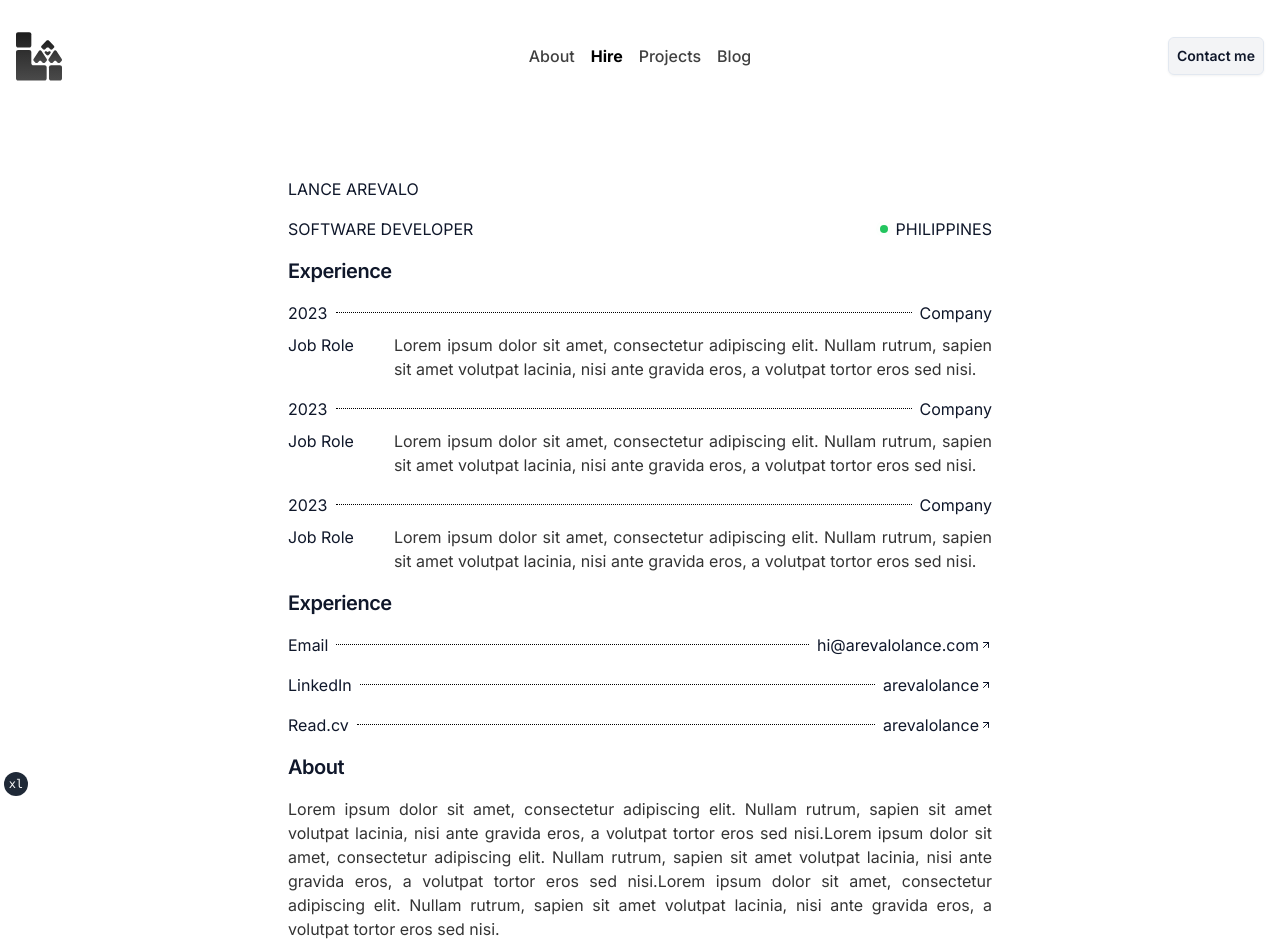
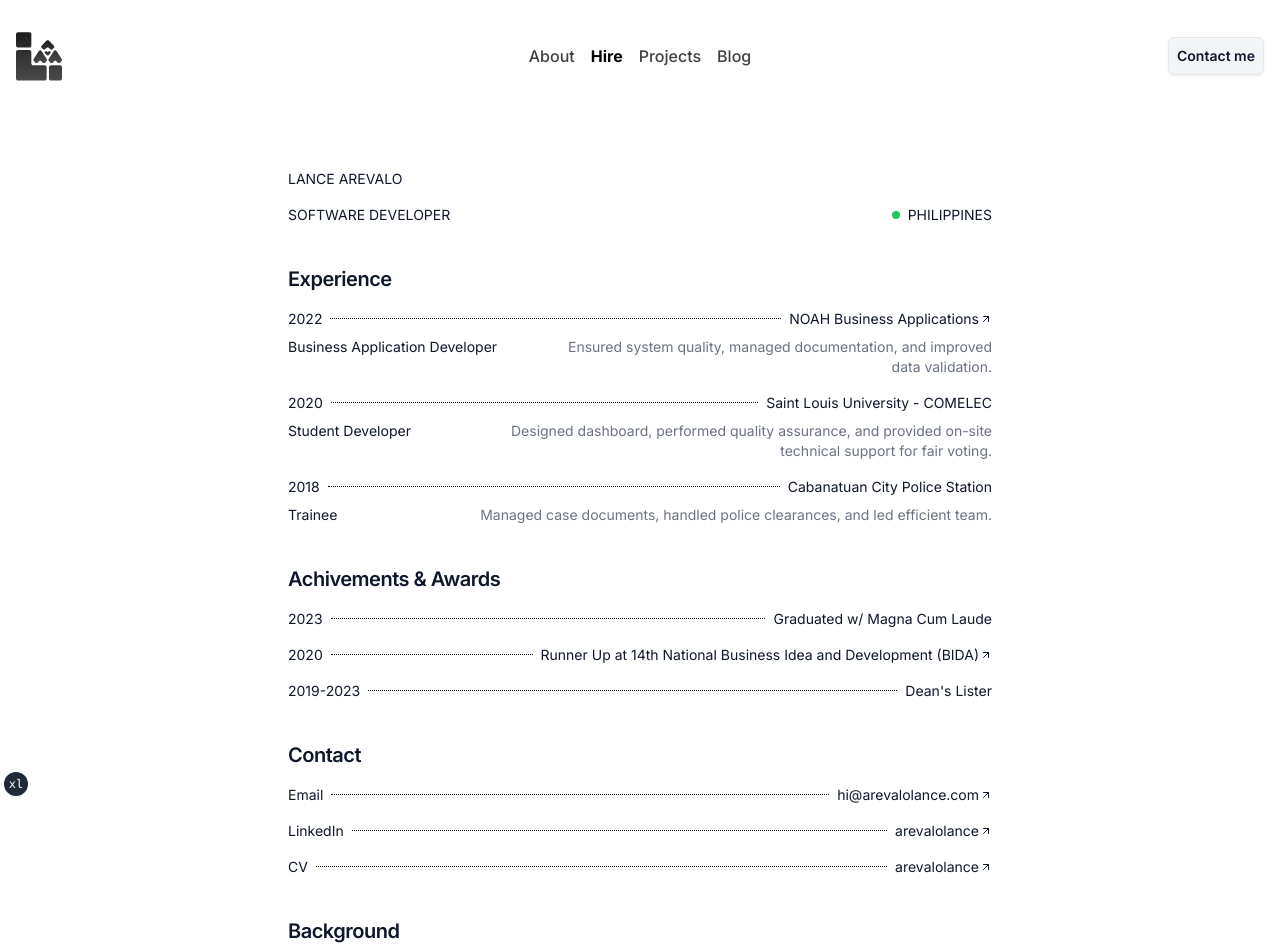
Before and after one commit to arevalolance/dotcom, a Next.js app: page /hire in a window 1280 px wide. Shown: the top 952 px of the page. Built offline with nearby package versions, Linux system fonts and the light colour scheme.

Commit message:
refactor: metadata and minor edits to subpages

```diff
--- a/app/about/page.tsx
+++ b/app/about/page.tsx
@@ -1,9 +1,22 @@
 "use client"
 
+import { Metadata } from "next"
 import Link from "next/link"
+import { allBlogs } from "@/.contentlayer/generated"
 import { ArrowUpRight } from "lucide-react"
 
 import { projects } from "@/types/projects"
+import {
+  Tooltip,
+  TooltipContent,
+  TooltipProvider,
+  TooltipTrigger,
+} from "@/components/ui/tooltip"
+
+export const metadata: Metadata = {
+  title: "About",
+  description: "Lance Arevalo - Software Developer.",
+}
 
 export default function About() {
   return (
@@ -13,18 +26,41 @@ export default function About() {
           Hi, I&apos;m Lance
         </h3>
 
-        <p>Lorem ipsum dolor sit amet, consectetur adipiscing elit.</p>
+        <p>
+          I like to build fun projects. I also like to read and watch movies.
+        </p>
 
         <p>
-          Lorem ipsum dolor sit amet, consectetur adipiscing elit. Nullam
-          rutrum, sapien sit amet volutpat lacinia, nisi ante gravida eros, a
-          volutpat tortor eros sed nisi. Phasellus sed porta risus.
+          In this website, you&apos;ll find tutorials, life updates, or thoughts
+          about anything that I find interesting. To receive the latest updates,
+          you can subscribe via RSS or{" "}
+        </p>
+
+        <p>
+          Chat with me via{" "}
+          <Link
+            className="text-blue-500 underline"
+            href={"mailto:lancearevalo2000@gmail.com"}
+          >
+            email
+          </Link>{" "}
+          or{" "}
+          <TooltipProvider delayDuration={100}>
+            <Tooltip>
+              <TooltipTrigger className="text-gray-500 hover:cursor-not-allowed">
+                phone
+              </TooltipTrigger>
+              <TooltipContent>Coming soon</TooltipContent>
+            </Tooltip>
+          </TooltipProvider>
+          . I&apos;ll get back to you as soon as I can when I receive your
+          message.
         </p>
       </div>
 
-      <hr className="my-8 h-[1px] w-full border-t-[1px] border-dotted border-black" />
+      {/* <hr className="my-8 h-[1px] w-full border-t-[1px] border-dotted border-black" /> */}
 
-      <div className="flex flex-col gap-4">
+      {/* <div className="flex flex-col gap-4">
         <h4 className="scroll-m-20 text-xl font-semibold tracking-tight">
           The Plan
         </h4>
@@ -42,7 +78,7 @@ export default function About() {
           rutrum, sapien sit amet volutpat lacinia, nisi ante gravida eros, a
           volutpat tortor eros sed nisi. Phasellus sed porta risus.
         </p>
-      </div>
+      </div> */}
 
       <hr className="my-8 h-[1px] w-full border-t-[1px] border-dotted border-black" />
 
@@ -84,14 +120,20 @@ export default function About() {
         </h4>
 
         <div className="flex flex-col">
+          {allBlogs
+            .slice(-3)
+            .reverse()
+            .map((item) => (
               <Link
+                key={item.title}
                 className="group flex flex-row items-center gap-[1px] text-sm hover:underline"
-            href={""}
+                href={`/blog/${item.slug}`}
                 target="_blank"
               >
-            Post 1
+                {item.title}
                 <ArrowUpRight className="h-3 w-3" />
               </Link>
+            ))}
         </div>
       </div>
     </main>
--- a/app/blog/page.tsx
+++ b/app/blog/page.tsx
@@ -1,19 +1,20 @@
 "use client"
 
 import { useState } from "react"
-import type { Metadata } from "next"
+import { Metadata } from "next"
 import Link from "next/link"
 import { allBlogs } from "contentlayer/generated"
 
 import { cn } from "@/lib/utils"
 import { Input } from "@/components/ui/input"
 
-// export const metadata: Metadata = {
-//   title: "Blog",
-//   description: "Read my thoughts on software development, design, and more.",
-// }
+const topics = ["Productivity", "Tools and Technology", "Thoughts", "Others"]
 
-const topics = ["Productivity", "Technology", "Film", "Tools and Technology"]
+export const metadata: Metadata = {
+  title: "Blog",
+  description:
+    "Read my thoughts and tutorials on software development and more.",
+}
 
 export default function BlogPage() {
   const [topicFilter, setTopicFilter] = useState("")
@@ -27,11 +28,6 @@ export default function BlogPage() {
           <h3 className="scroll-m-20 text-2xl font-semibold tracking-tight">
             All posts by date
           </h3>
-          <p>
-            Lorem ipsum dolor sit amet, consectetur adipiscing elit. Nullam
-            rutrum, sapien sit amet volutpat lacinia, nisi ante gravida eros, a
-            volutpat tortor eros sed nisi.{" "}
-          </p>
         </div>
         {allBlogs
           .filter(
@@ -97,10 +93,7 @@ export default function BlogPage() {
                     : "font-semibold text-black",
                   "hover:cursor-pointer hover:text-black"
                 )}
-                onClick={() => {
-                  setTopicFilter(topicFilter === item ? "" : item)
-                  console.log(topicFilter === item ? "" : item)
-                }}
+                onClick={() => setTopicFilter(topicFilter === item ? "" : item)}
                 key={item}
               >
                 {item}
--- a/app/hire/page.tsx
+++ b/app/hire/page.tsx
@@ -2,13 +2,22 @@
 
 import Link from "next/link"
 import { useRouter } from "next/navigation"
-import { ArrowUpRight, ExternalLink } from "lucide-react"
+import { ArrowUpRight } from "lucide-react"
+
+import { Resume, resume } from "@/types/resume"
+import { Metadata } from "next"
 
 interface ResumeInfo {
-  year: number
+  title: string
   company: string
-  role: string
-  description: string[]
+  link?: string
+  duration: string
+  responsibilities: string
+}
+
+export const metadata: Metadata = {
+  title: "Hire",
+  description: "Know more about my skills and how we can work together to build something amazing."
 }
 
 function SectionHeading({
@@ -22,39 +31,31 @@ function SectionHeading({
 }) {
   return (
     <div className="flex flex-row items-center gap-2 ">
-      <span>{left}</span>
+      <span className="whitespace-nowrap break-keep">{left}</span>
       <hr className="h-[1px] w-full border-t-[1px] border-dotted border-black" />
       {link ? (
         <Link
-          className="group flex flex-row items-center gap-[1px] hover:underline"
+          className="group flex flex-row items-center gap-[1px] text-right hover:underline sm:whitespace-nowrap"
           href={link}
           target="_blank"
         >
           {right}
-          <ArrowUpRight className="h-3 w-3" />
+          <ArrowUpRight className="hidden h-3 w-3 sm:block" />
         </Link>
       ) : (
-        <span>{right}</span>
+        <span className="whitespace-nowrap break-keep">{right}</span>
       )}
     </div>
   )
 }
 
-function JobSection({ info }: { info?: ResumeInfo }) {
+function JobSection({ info }: { info: ResumeInfo }) {
   return (
     <div className="flex flex-col gap-2">
-      <SectionHeading left={2023} right={"Company"} />
-      <div className="flex flex-row items-start gap-10 ">
-        <div className="flex">
-          <span className="whitespace-nowrap">Job Role</span>
-        </div>
-        <div className="flex flex-col gap-2">
-          <span className="text-justify text-black/80">
-            Lorem ipsum dolor sit amet, consectetur adipiscing elit. Nullam
-            rutrum, sapien sit amet volutpat lacinia, nisi ante gravida eros, a
-            volutpat tortor eros sed nisi.
-          </span>
-        </div>
+      <SectionHeading left={info.duration} right={info.company} link={info.link} />
+      <div className="flex flex-row justify-between gap-10">
+        <span className="whitespace-normal text-left sm:whitespace-nowrap">{info.title}</span>
+        <span className="text-right text-gray-500">{info.responsibilities}</span>
       </div>
     </div>
   )
@@ -64,7 +65,8 @@ export default function Resume() {
   const router = useRouter()
 
   return (
-    <main className="container mx-auto my-16 lg:w-10/12 xl:w-[60%] 2xl:w-1/2">
+    <main className="container mx-auto my-14 text-sm lg:w-10/12 xl:w-[60%] 2xl:w-1/2">
+      <div className="flex flex-col gap-10">
         <div className="flex flex-col gap-4">
           <span className="">LANCE AREVALO</span>
           <div className="flex flex-row justify-between ">
@@ -77,18 +79,41 @@ export default function Resume() {
               <span>PHILIPPINES</span>
             </div>
           </div>
-        <div className="flex flex-col gap-4">
-          <h4 className="scroll-m-20 text-xl font-semibold tracking-tight">
-            Experience
-          </h4>
-          <JobSection />
-          <JobSection />
-          <JobSection />
         </div>
 
         <div className="flex flex-col gap-4">
           <h4 className="scroll-m-20 text-xl font-semibold tracking-tight">
             Experience
+          </h4>
+          {resume.experiences.map((item) => (
+            <JobSection key={item.company} info={item} />
+          ))}
+        </div>
+
+
+        <div className="flex flex-col gap-4">
+          <h4 className="scroll-m-20 text-xl font-semibold tracking-tight">
+            Achivements & Awards
+          </h4>
+          <SectionHeading
+            left={"2023"}
+            right={"Graduated w/ Magna Cum Laude"}
+          />
+          <SectionHeading
+            left={"2020"}
+            right={"Runner Up at 14th National Business Idea and Development (BIDA)"}
+            link={"https://www.philippinechamber.com/"}
+          />
+          <SectionHeading
+            left={"2019-2023"}
+            right={"Dean's Lister"}
+          />
+        </div>
+
+
+        <div className="flex flex-col gap-4">
+          <h4 className="scroll-m-20 text-xl font-semibold tracking-tight">
+            Contact
           </h4>
           <SectionHeading
             left={"Email"}
@@ -101,7 +126,7 @@ export default function Resume() {
             link="https://linkedin.com/in/arevalolance"
           />
           <SectionHeading
-            left={"Read.cv"}
+            left={"CV"}
             right={"arevalolance"}
             link="https://read.cv/arevalolance"
           />
@@ -109,26 +134,29 @@ export default function Resume() {
 
         <div className="flex flex-col gap-4">
           <h4 className="scroll-m-20 text-xl font-semibold tracking-tight">
-            About
+            Background
           </h4>
-          <p className="text-justify  text-black/80">
-            Lorem ipsum dolor sit amet, consectetur adipiscing elit. Nullam
-            rutrum, sapien sit amet volutpat lacinia, nisi ante gravida eros, a
-            volutpat tortor eros sed nisi.Lorem ipsum dolor sit amet,
-            consectetur adipiscing elit. Nullam rutrum, sapien sit amet volutpat
-            lacinia, nisi ante gravida eros, a volutpat tortor eros sed
-            nisi.Lorem ipsum dolor sit amet, consectetur adipiscing elit. Nullam
-            rutrum, sapien sit amet volutpat lacinia, nisi ante gravida eros, a
-            volutpat tortor eros sed nisi.
+          <p className="group text-justify text-black/80">
+            Hi, I&apos;m Lance, a Software Developer with a passion in building innovative and fun things. With my interests in the web, I&apos;ve built several <Link className="text-blue-600 underline" href={"/projects"}>projects</Link> on the web focusing on both frontend and backend on Social Networking, Data Visualization, Process Pipelines, and many more.
+            <br />
+            <br />
+            Beyond my professional pursuits, I&apos;m an avid film lover. Exploring the art of films fuels my creativity, influencing my design choices with a discerning eye for composition and the power of visual communication.
+            <br />
+            <br />
+            I&apos;m excited to collaborate on meaningful projects and contribute my expertise. If you&apos;d like to discuss potential opportunities or learn more about my work, please don&apos;t hesitate to contact me through <Link className="text-blue-600 underline" href={"mailto:lancearevalo2000@gmail.com"}>email</Link>.
           </p>
         </div>
 
+        <div className="flex flex-col gap-2">
           <button
             onClick={() => router.push("/static/resume/arevalolance-resume.pdf")}
-          className="border-gray-300/7 shadow-inner-[1px] hidden rounded-md border-[1px] bg-gray-100 p-2  font-semibold drop-shadow-sm transition-colors duration-150 hover:border-black/20 hover:ease-in md:block"
+            className="border-gray-300/7 shadow-inner-[1px] rounded-md border-[1px] bg-gray-100 p-2  font-semibold drop-shadow-sm transition-colors duration-150 hover:border-black/20 hover:ease-in"
           >
             Download PDF
           </button>
+          <span className="text-center text-gray-500">(Click &apos;Download PDF&apos; for a more detailed resume)</span>
+
+        </div>
       </div>
     </main>
   )
--- a/app/projects/page.tsx
+++ b/app/projects/page.tsx
@@ -1,7 +1,15 @@
 "use client"
+
+import { Metadata } from "next"
 
 import { projects } from "@/types/projects"
 import ProjectCard from "@/components/project-card"
+
+export const metadata: Metadata = {
+  title: "Projects",
+  description:
+    "Learn more about the fun projects that I built since the beginning of my software development journey.",
+}
 
 export default function Projects() {
   return (
@@ -20,7 +28,7 @@ export default function Projects() {
         </div>
         <div className="flex flex-wrap gap-4">
           {projects.side.map((item) => (
-            <ProjectCard item={item} />
+            <ProjectCard key={item.name} item={item} />
           ))}
         </div>
       </div>
@@ -32,9 +40,10 @@ export default function Projects() {
           </h3>
           <p className="text-justify">
             This section contains the fun projects I made to fulfill
-            requirements from different classes throughout my college years.
-            Most of these projects were made in collaboration with my group,
-            which you can find at{" "}
+            requirements from different classes throughout my college years. I
+            only added projects where I was either the creator or major
+            contributor. Most of these projects were made in collaboration with
+            a group, which you can find at{" "}
             <a
               className="text-blue-500 hover:text-blue-600 hover:underline"
               href="https://github.com/abcd-edu"
@@ -47,7 +56,7 @@ export default function Projects() {
         </div>
         <div className="flex flex-wrap gap-4">
           {projects.college.map((item) => (
-            <ProjectCard item={item} />
+            <ProjectCard key={item.name} item={item} />
           ))}
         </div>
       </div>
--- a/components/project-card.tsx
+++ b/components/project-card.tsx
@@ -85,14 +85,14 @@ export default function ProjectCard({ item }: { item: ProjectCardProps }) {
             </div>
           </div>
 
-          <p className="font-display bg-clip-text text-center text-sm tracking-[-0.02em] md:text-left">
+          <p className="font-display bg-clip-text text-center text-sm tracking-[-0.02em] text-gray-500 md:text-left">
             {item.description}
           </p>
           <div className="mt-4 flex flex-row items-center gap-4">
             <span>Tools:</span>
             <div className="flex flex-wrap gap-3">
               {item.tools.map((tool) => (
-                <TooltipProvider delayDuration={300}>
+                <TooltipProvider key={tool.name} delayDuration={300}>
                   <Tooltip>
                     <TooltipTrigger asChild>
                       <Icon
--- /dev/null
+++ b/types/resume.ts
@@ -0,0 +1,28 @@
+export type Resume = typeof resume
+
+export const resume = {
+  experiences: [
+    {
+      title: "Business Application Developer",
+      company: "NOAH Business Applications",
+      link: "https://noahapplication.com/",
+      duration: "2022",
+      responsibilities:
+        "Ensured system quality, managed documentation, and improved data validation.",
+    },
+    {
+      title: "Student Developer",
+      company: "Saint Louis University - COMELEC",
+      duration: "2020",
+      responsibilities:
+        "Designed dashboard, performed quality assurance, and provided on-site technical support for fair voting.",
+    },
+    {
+      title: "Trainee",
+      company: "Cabanatuan City Police Station",
+      duration: "2018",
+      responsibilities:
+        "Managed case documents, handled police clearances, and led efficient team.",
+    },
+  ],
+}
```
Lines whose indentation alone changed are shown as unchanged.
